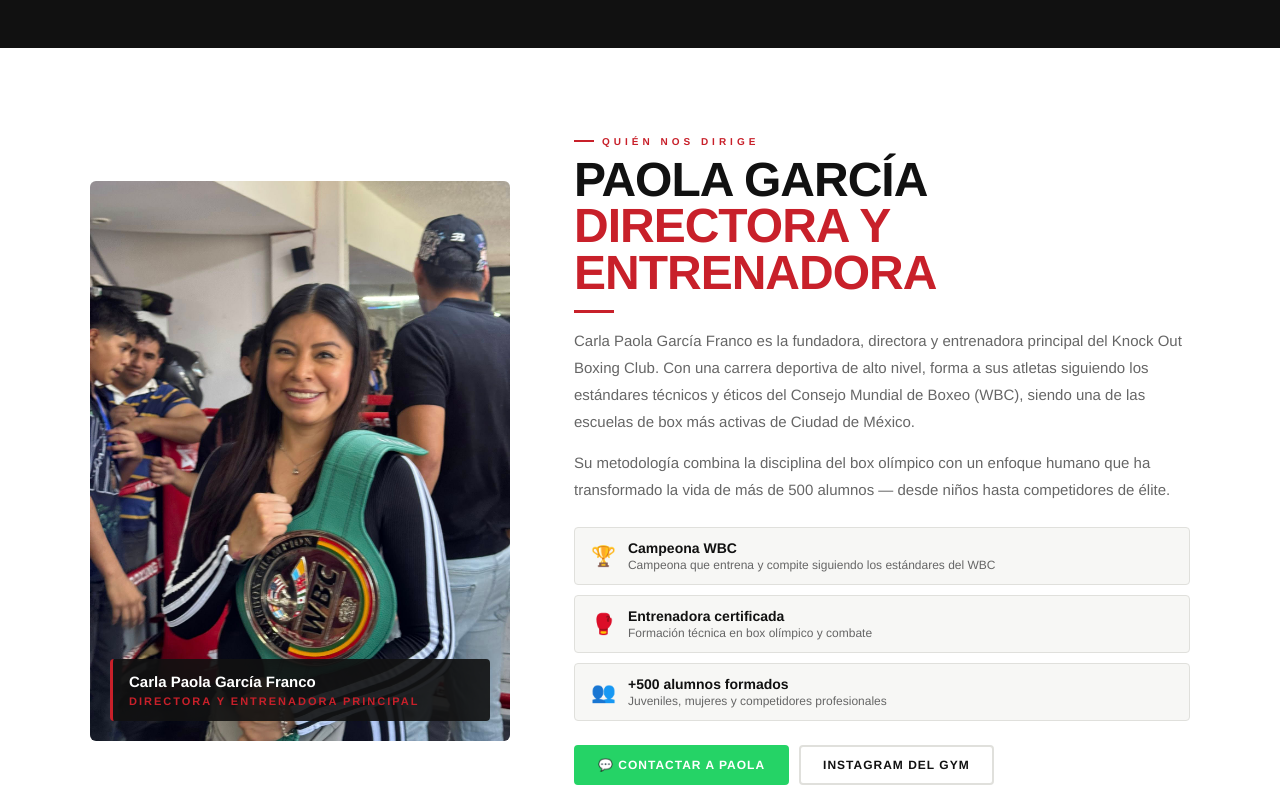
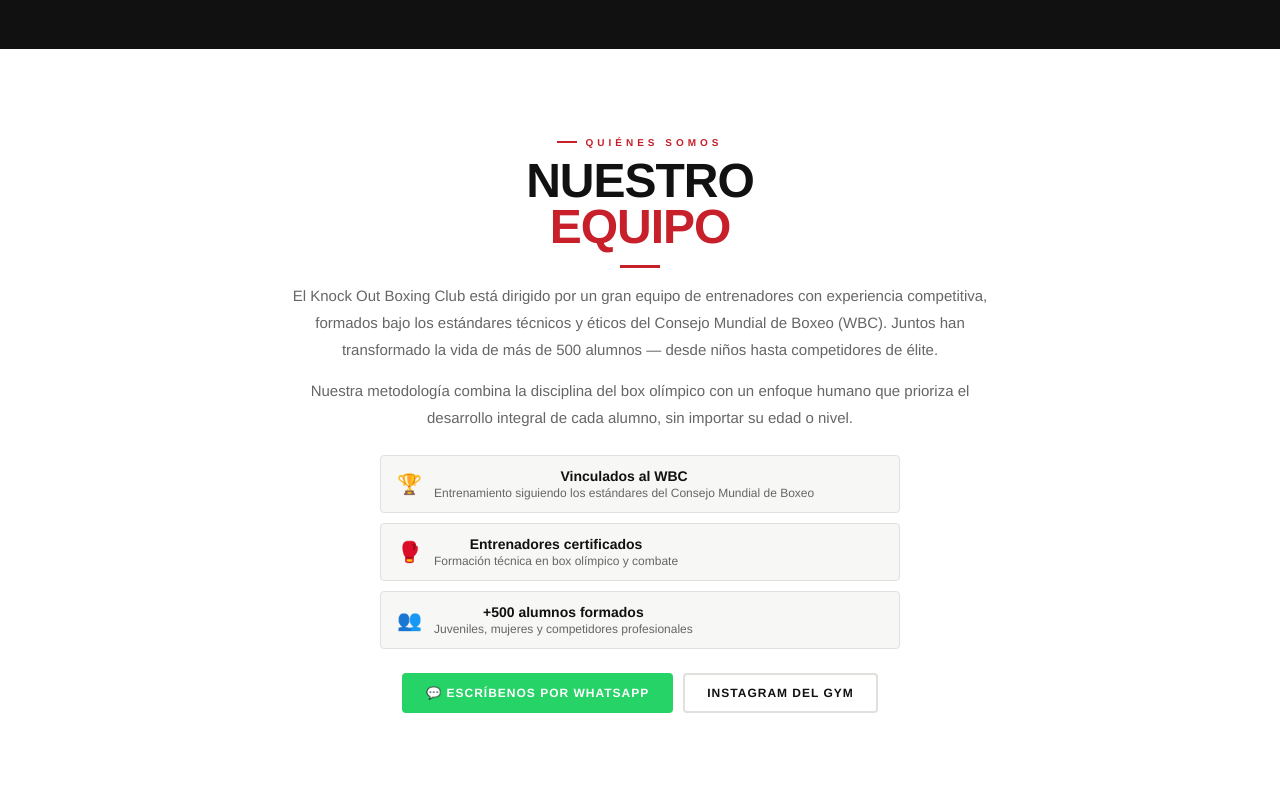
Before and after one commit to JoseLuisCFO/ClasesDeBox, a plain HTML site: page index.html in a window 1280 px wide. Shown: the part 1460-2260 px from the top of the page. Drawn offline with Linux system fonts and the light colour scheme.

Commit message:
Add files via upload

```diff
--- a/index.html
+++ b/index.html
@@ -187,7 +187,7 @@ footer{flex-direction:column;text-align:center}
   </a>
   <ul class="nav-links">
     <li><a href="#nosotros">El Gym</a></li>
-    <li><a href="#paola">Directora</a></li>
+    <li><a href="#equipo">Equipo</a></li>
     <li><a href="#programas">Programas</a></li>
     <li><a href="#contacto">Contacto</a></li>
   </ul>
@@ -243,9 +243,8 @@ footer{flex-direction:column;text-align:center}
     <div>
       <div class="im-lbl">Nuestras instalaciones</div>
       <h2 class="im-title">Calzada de<br>Tlalpan<span> 450</span></h2>
-      <p class="im-body">Un espacio de primer nivel diseñado para el alto rendimiento. Ring oficial, equipo completo y la mejor ubicación: enfrente del Metro Viaducto.</p>
+      <p class="im-body">Un espacio de primer nivel diseñado para el alto rendimiento. Equipo completo, instalaciones profesionales y la mejor ubicación: enfrente del Metro Viaducto.</p>
       <div class="im-feats">
-        <div class="if-i"><div class="if-d"></div>Ring oficial reglamentario</div>
         <div class="if-i"><div class="if-d"></div>Equipo completo de entrenamiento</div>
         <div class="if-i"><div class="if-d"></div>Vestidores y área de calentamiento</div>
         <div class="if-i"><div class="if-d"></div>Instalaciones para eventos y combates</div>
@@ -266,7 +265,7 @@ footer{flex-direction:column;text-align:center}
       <div class="iv-col">Col. Viaducto Piedad · Iztacalco<br>Ciudad de México · C.P. 08200</div>
       <div class="iv-grid">
         <div class="iv-card"><div class="iv-n">Piso 1</div><div class="iv-l">Nivel del Gym</div></div>
-        <div class="iv-card"><div class="iv-n">Ring</div><div class="iv-l">Oficial reglamentario</div></div>
+        <div class="iv-card"><div class="iv-n">WBC</div><div class="iv-l">Estándares oficiales</div></div>
         <div class="iv-card"><div class="iv-n">L2</div><div class="iv-l">Metro Viaducto</div></div>
         <div class="iv-card"><div class="iv-n">+500</div><div class="iv-l">Alumnos activos</div></div>
       </div>
@@ -274,30 +273,21 @@ footer{flex-direction:column;text-align:center}
   </div>
 </section>
 
-<section id="paola" class="sec paola-sec">
-  <div class="paola-inner">
-    <div class="paola-foto-wrap">
-      <img src="images/paola-directora.jpg" alt="Carla Paola García Franco - Directora y Entrenadora Principal" class="paola-foto">
-      <div class="paola-badge">
-        <div class="pb-nombre">Carla Paola García Franco</div>
-        <div class="pb-cargo">Directora y Entrenadora Principal</div>
-      </div>
+<section id="equipo" class="sec paola-sec">
+  <div style="max-width:720px;margin:0 auto;text-align:center">
+    <p class="sl" style="justify-content:center">Quiénes somos</p>
+    <h2 class="st" style="text-align:center">Nuestro<br><span style="color:var(--rojo)">Equipo</span></h2>
+    <div class="dv" style="margin:14px auto"></div>
+    <p class="sb">El Knock Out Boxing Club está dirigido por un gran equipo de entrenadores con experiencia competitiva, formados bajo los estándares técnicos y éticos del Consejo Mundial de Boxeo (WBC). Juntos han transformado la vida de más de 500 alumnos — desde niños hasta competidores de élite.</p>
+    <p class="sb" style="margin-top:14px">Nuestra metodología combina la disciplina del box olímpico con un enfoque humano que prioriza el desarrollo integral de cada alumno, sin importar su edad o nivel.</p>
+    <div class="paola-logros" style="max-width:520px;margin:24px auto 0">
+      <div class="logro"><span class="logro-i">🏆</span><div><div class="logro-t">Vinculados al WBC</div><div class="logro-s">Entrenamiento siguiendo los estándares del Consejo Mundial de Boxeo</div></div></div>
+      <div class="logro"><span class="logro-i">🥊</span><div><div class="logro-t">Entrenadores certificados</div><div class="logro-s">Formación técnica en box olímpico y combate</div></div></div>
+      <div class="logro"><span class="logro-i">👥</span><div><div class="logro-t">+500 alumnos formados</div><div class="logro-s">Juveniles, mujeres y competidores profesionales</div></div></div>
     </div>
-    <div>
-      <p class="sl">Quién nos dirige</p>
-      <h2 class="st">Paola García<br><span style="color:var(--rojo)">Directora y<br>Entrenadora</span></h2>
-      <div class="dv"></div>
-      <p class="sb">Carla Paola García Franco es la fundadora, directora y entrenadora principal del Knock Out Boxing Club. Con una carrera deportiva de alto nivel, forma a sus atletas siguiendo los estándares técnicos y éticos del Consejo Mundial de Boxeo (WBC), siendo una de las escuelas de box más activas de Ciudad de México.</p>
-      <p class="sb" style="margin-top:14px">Su metodología combina la disciplina del box olímpico con un enfoque humano que ha transformado la vida de más de 500 alumnos — desde niños hasta competidores de élite.</p>
-      <div class="paola-logros">
-        <div class="logro"><span class="logro-i">🏆</span><div><div class="logro-t">Campeona WBC</div><div class="logro-s">Campeona que entrena y compite siguiendo los estándares del WBC</div></div></div>
-        <div class="logro"><span class="logro-i">🥊</span><div><div class="logro-t">Entrenadora certificada</div><div class="logro-s">Formación técnica en box olímpico y combate</div></div></div>
-        <div class="logro"><span class="logro-i">👥</span><div><div class="logro-t">+500 alumnos formados</div><div class="logro-s">Juveniles, mujeres y competidores profesionales</div></div></div>
-      </div>
-      <div style="margin-top:24px;display:flex;gap:10px;flex-wrap:wrap">
-        <a href="https://wa.me/5215563580441" target="_blank" class="btn-wa" style="font-size:12px;padding:11px 22px">💬 Contactar a Paola</a>
-        <a href="https://www.instagram.com/k.o.boxing.club/" target="_blank" class="btn-ghost" style="font-size:12px;padding:11px 22px">Instagram del Gym</a>
-      </div>
+    <div style="margin-top:24px;display:flex;gap:10px;flex-wrap:wrap;justify-content:center">
+      <a href="https://wa.me/5215563580441" target="_blank" class="btn-wa" style="font-size:12px;padding:11px 22px">💬 Escríbenos por WhatsApp</a>
+      <a href="https://www.instagram.com/k.o.boxing.club/" target="_blank" class="btn-ghost" style="font-size:12px;padding:11px 22px">Instagram del Gym</a>
     </div>
   </div>
 </section>
@@ -307,7 +297,7 @@ footer{flex-direction:column;text-align:center}
   <h2 class="st">El Gym en Acción</h2>
   <div class="dv"></div>
   <div class="training-grid">
-    <div class="tcard"><img src="images/paola-campeon-trainer.png" alt="Paola con campeón WBC"><div class="tcard-label"><div class="tcard-tag">Directora</div><div class="tcard-t">Paola con campeón WBC</div></div></div>
+    <div class="tcard"><img src="images/paola-campeon-trainer.png" alt="Entrenador con campeón WBC"><div class="tcard-label"><div class="tcard-tag">Equipo</div><div class="tcard-t">Nuestros entrenadores con campeón WBC</div></div></div>
     <div class="tcard"><img src="images/chicas-box.png" alt="Box femenil CDMX"><div class="tcard-label"><div class="tcard-tag">Femenil</div><div class="tcard-t">Sección de mujeres</div></div></div>
     <div class="tcard"><img src="images/combate-oficial.png" alt="Combate oficial"><div class="tcard-label"><div class="tcard-tag">Competitivo</div><div class="tcard-t">Combate oficial</div></div></div>
   </div>
@@ -342,8 +332,8 @@ footer{flex-direction:column;text-align:center}
   </div>
   <div class="gal-g">
     <div class="gi wide"><img src="images/juvenil-combate-1.png" alt="Combate juvenil Knock Out Boxing Club CDMX" loading="lazy"></div>
-    <div class="gi"><img src="images/paola-campeon.png" alt="Paola campeona WBC" loading="lazy"></div>
-    <div class="gi"><img src="images/paola-y-trainer.png" alt="Paola y trainer" loading="lazy"></div>
+    <div class="gi"><img src="images/paola-campeon.png" alt="Campeón WBC en el gym" loading="lazy"></div>
+    <div class="gi"><img src="images/paola-y-trainer.png" alt="Entrenamiento en el gym" loading="lazy"></div>
     <div class="gi"><img src="images/juvenil-medallistas.png" alt="Medallistas juveniles box CDMX" loading="lazy"></div>
     <div class="gi"><img src="images/juvenil-combate-2.png" alt="Combate juvenil" loading="lazy"></div>
     <div class="gi wide"><img src="images/combate-oficial.png" alt="Combate oficial box Ciudad de México" loading="lazy"></div>
```
